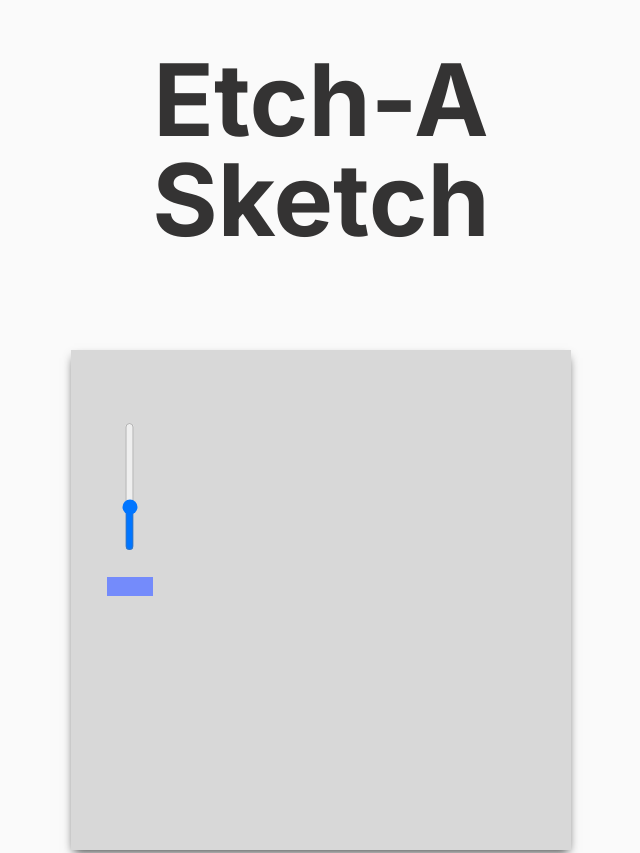
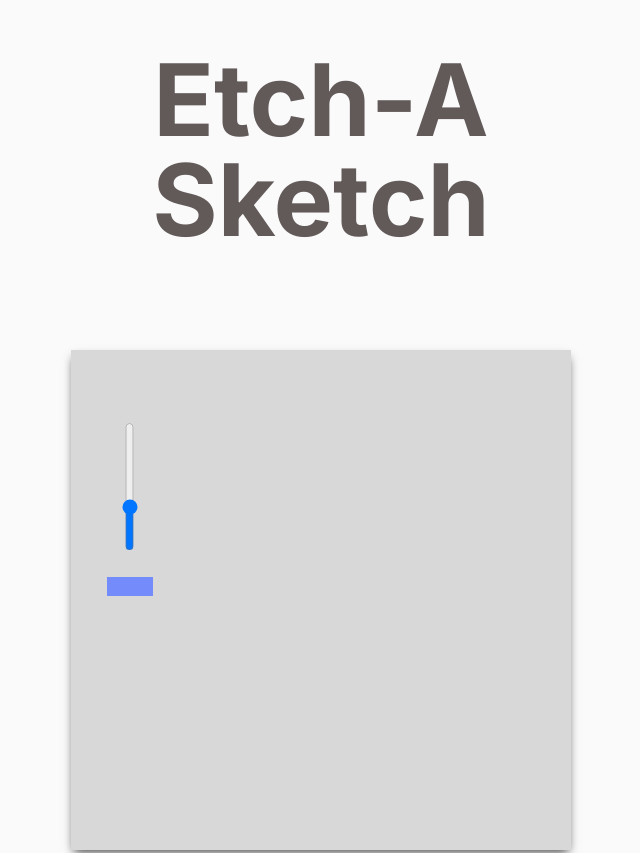
Before and after one commit to jshadbolt/etch-a-sketch, a plain HTML site: page index.html in a window 1280 px wide. Shown: the top 853 px of the page, without its empty margins (319-959 px from the left). Drawn offline with Linux system fonts and the light colour scheme.

Commit message:
change title color

```diff
--- a/styles.css
+++ b/styles.css
@@ -148,7 +148,7 @@ button:hover {
     font-size: 100px;
     font-weight: 700;
     line-height: 100px;
-    color: rgb(52, 51, 51);
+    color: rgb(98, 89, 89);
     display: flex;
     /* justify-content: center;/ */
     text-align: center;
```
